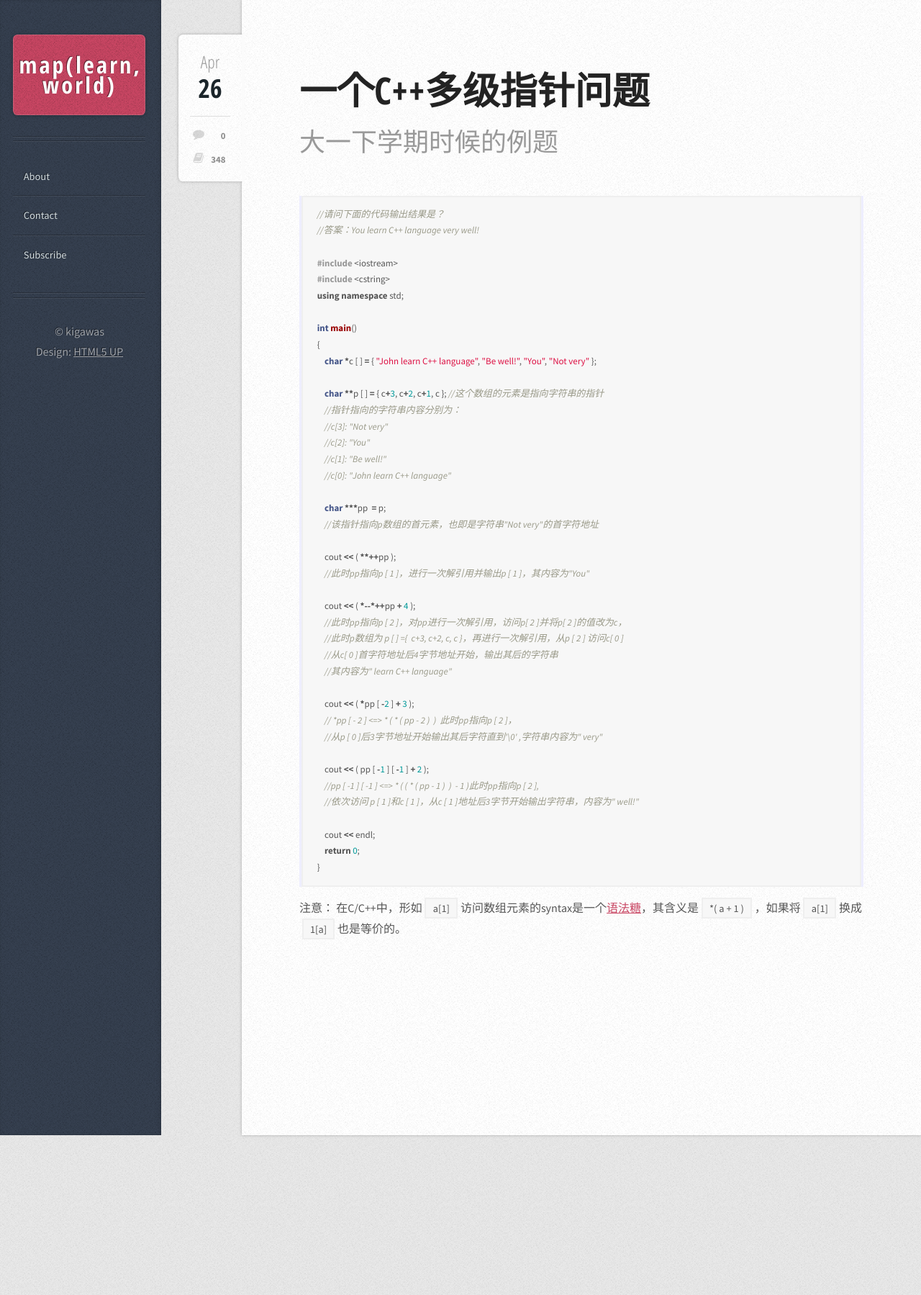
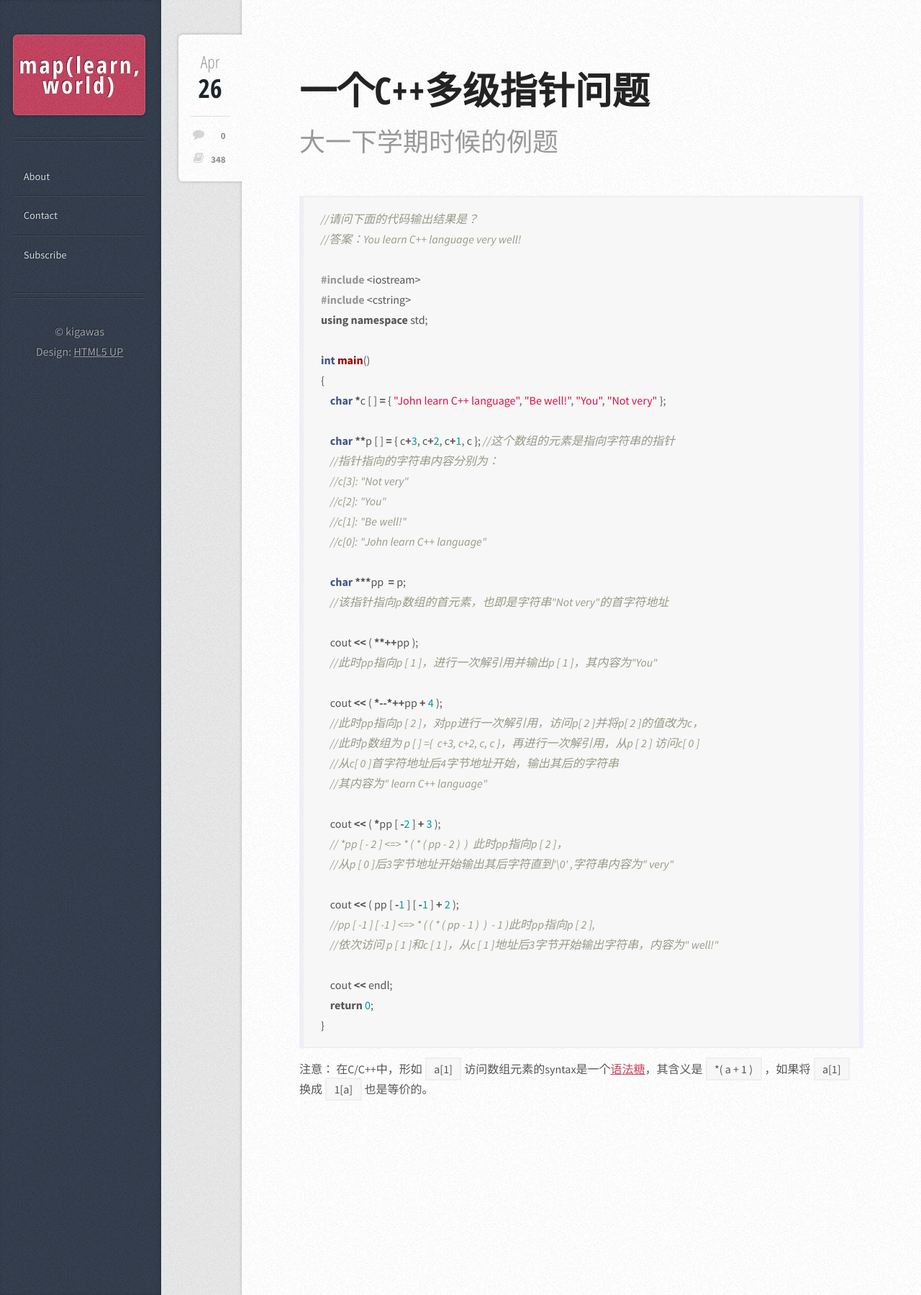
Before and after one commit to kigawas/kigawas.github.io, a Jekyll site: the page built from _posts/2014-04-26-a-cpp-pointer-problem.md, in a window 1280 px wide. Shown: the whole page at 72% size. Built offline with Jekyll 4.4.1, drawn with Linux system fonts in a browser that asks for light colours; comment, search, counter and statistics services are not loaded; before the commit the page ends 1577 px from its top, so only the background shows below that.

Commit message:
Use medium font size

```diff
--- a/assets/css/main.scss
+++ b/assets/css/main.scss
@@ -7,30 +7,14 @@ sitemap:
 @import "main.scss";
 
 code {
-  background: _palette(border-bg);
-  border-radius: _size(border-radius);
-  border: solid 2px _palette(border);
-  font-family: _font(family-fixed);
-  font-size: 0.9em;
-  margin: 0 0.25em;
-  padding: 0.25em 0.65em;
-}
-
-pre {
-  -webkit-overflow-scrolling: touch;
-  font-family: _font(family-fixed);
-  font-size: 0.9em;
-  margin: 0 0 _size(element-margin);
-
-  code {
-    display: block;
-    line-height: 1.75em;
-    padding: 1em 1.5em;
-    overflow-x: auto;
-  }
+  font-size: medium;
 }
 
 .article {
+  p {
+    font-size: medium;
+  }
+
   ol,
   ul {
     padding-left: 2em;
```
